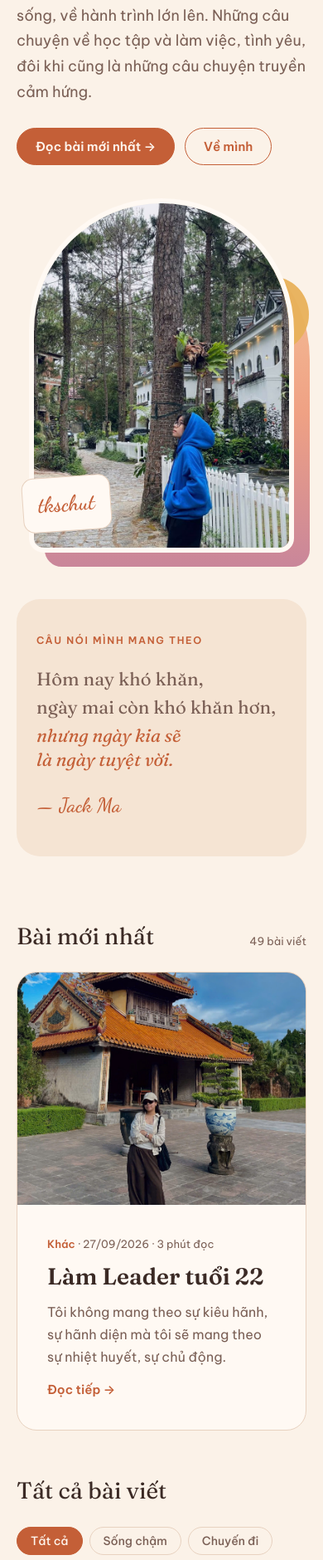
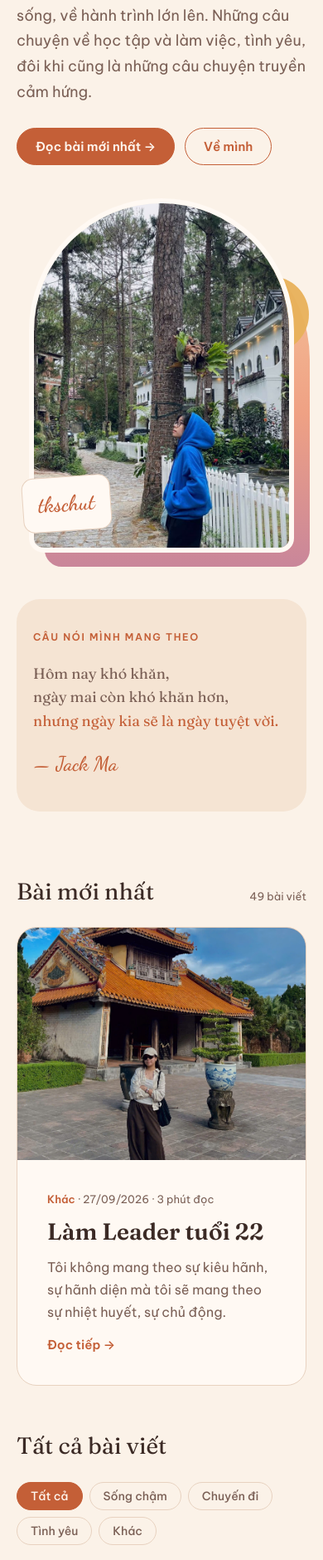
Before and after one commit to mira1611/tkschutblog, a Jekyll site: the page built from index.html, in a window 390 px wide. Shown: the part 306-2186 px from the top of the page at 83% size. Built offline with Jekyll 4.4.1, drawn with Linux system fonts in a browser that asks for light colours; grey boxes are pictures that could not be loaded.

Commit message:
Câu nói: dòng cuối dùng cùng kiểu chữ, mỗi vế nằm trên 1 hàng ở điện thoại
Co-Authored-By: Claude Opus 5.5 <noreply@anthropic.com>
Claude-Session: https://claude.ai/code/session_01J9eJYRmJ9rzhGNEk1Z2RqL

```diff
--- a/assets/css/style.css
+++ b/assets/css/style.css
@@ -201,3 +201,11 @@ footer small{color:var(--ink-2);font-size:13px}
   .about .mini{max-width:280px;margin-inline:auto}
   .about > div:last-child{justify-self:stretch}
 }
+
+/* Câu nói: dòng 3 cùng kiểu chữ (không nghiêng), mỗi vế nằm gọn trên 1 hàng ở điện thoại */
+.step:nth-child(3){font-style:normal}
+@media (max-width:760px){
+  .quote{padding:36px 20px}
+  .steps{container-type:inline-size}
+  .step{font-size:min(22px,5.8cqi);white-space:nowrap;text-wrap:nowrap}
+}
```
